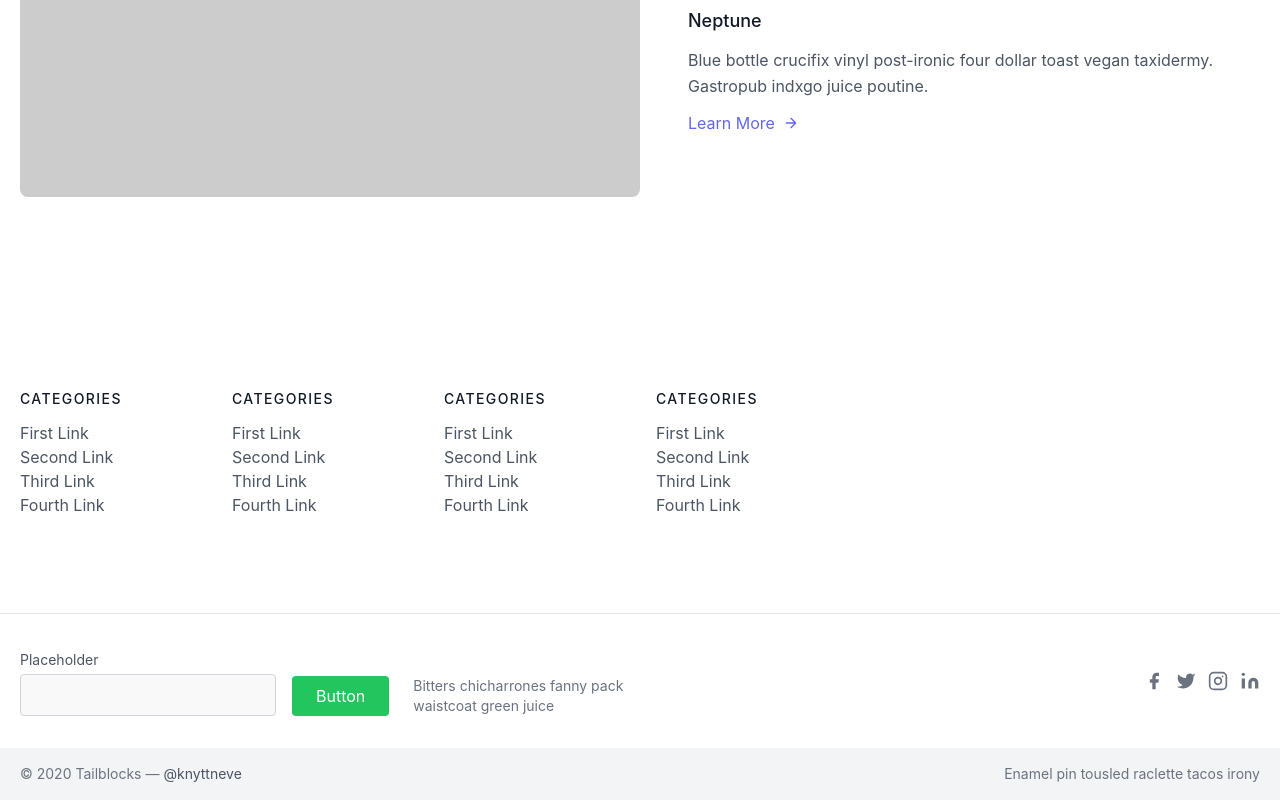
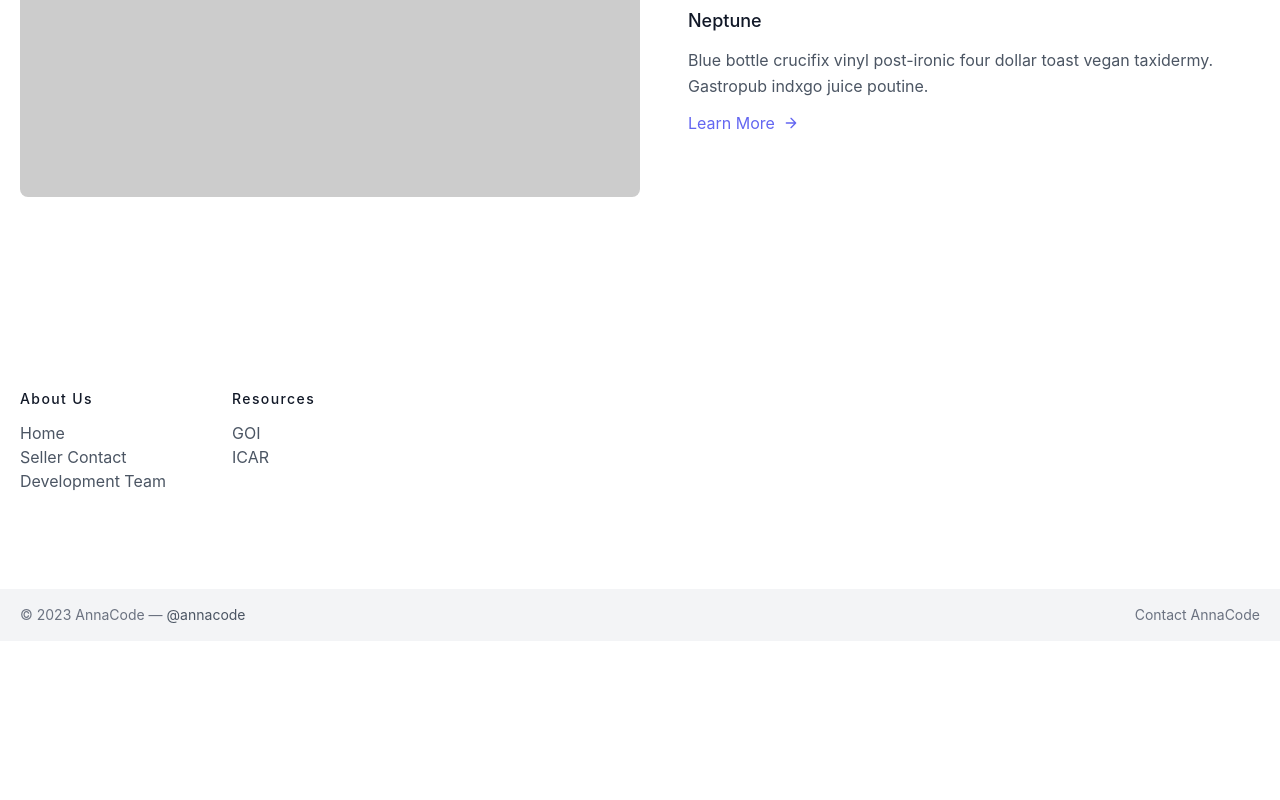
Before and after one commit to yogitheboss/AnnaCode, a React (Create React App) app in the folder annacode/: page / in a window 1280 px wide. Shown: the part 2296-3096 px from the top of the page. After the commit the page ends 2937 px from the top, so only its background shows below. Built offline with nearby package versions, Linux system fonts and the light colour scheme.

Commit message:
updated footer

```diff
--- a/annacode/src/Components/Homepage/Footer.jsx
+++ b/annacode/src/Components/Homepage/Footer.jsx
@@ -7,119 +7,41 @@ function Footer() {
                 <div class="container px-5 py-24 mx-auto">
                     <div class="flex flex-wrap md:text-left text-center -mb-10 -mx-4">
                         <div class="lg:w-1/6 md:w-1/2 w-full px-4">
-                            <h2 class="title-font font-medium text-gray-900 tracking-widest text-sm mb-3">CATEGORIES</h2>
+                            <h2 class="title-font font-medium text-gray-900 tracking-widest text-sm mb-3">About Us</h2>
                             <nav class="list-none mb-10">
                                 <li>
-                                    <a class="text-gray-600 hover:text-gray-800">First Link</a>
+                                    <a class="text-gray-600 hover:text-gray-800">Home</a>
                                 </li>
                                 <li>
-                                    <a class="text-gray-600 hover:text-gray-800">Second Link</a>
+                                    <a class="text-gray-600 hover:text-gray-800">Seller Contact</a>
                                 </li>
                                 <li>
-                                    <a class="text-gray-600 hover:text-gray-800">Third Link</a>
+                                    <a class="text-gray-600 hover:text-gray-800">Development Team</a>
+                                </li>
+
+                            </nav>
+                        </div>
+                        <div class="lg:w-1/6 md:w-1/2 w-full px-4">
+                            <h2 class="title-font font-medium text-gray-900 tracking-widest text-sm mb-3">Resources</h2>
+                            <nav class="list-none mb-10">
+                                <li>
+                                    <a class="text-gray-600 hover:text-gray-800">GOI</a>
                                 </li>
                                 <li>
-                                    <a class="text-gray-600 hover:text-gray-800">Fourth Link</a>
+                                    <a class="text-gray-600 hover:text-gray-800">ICAR</a>
                                 </li>
                             </nav>
                         </div>
-                        <div class="lg:w-1/6 md:w-1/2 w-full px-4">
-                            <h2 class="title-font font-medium text-gray-900 tracking-widest text-sm mb-3">CATEGORIES</h2>
-                            <nav class="list-none mb-10">
-                                <li>
-                                    <a class="text-gray-600 hover:text-gray-800">First Link</a>
-                                </li>
-                                <li>
-                                    <a class="text-gray-600 hover:text-gray-800">Second Link</a>
-                                </li>
-                                <li>
-                                    <a class="text-gray-600 hover:text-gray-800">Third Link</a>
-                                </li>
-                                <li>
-                                    <a class="text-gray-600 hover:text-gray-800">Fourth Link</a>
-                                </li>
-                            </nav>
-                        </div>
-                        <div class="lg:w-1/6 md:w-1/2 w-full px-4">
-                            <h2 class="title-font font-medium text-gray-900 tracking-widest text-sm mb-3">CATEGORIES</h2>
-                            <nav class="list-none mb-10">
-                                <li>
-                                    <a class="text-gray-600 hover:text-gray-800">First Link</a>
-                                </li>
-                                <li>
-                                    <a class="text-gray-600 hover:text-gray-800">Second Link</a>
-                                </li>
-                                <li>
-                                    <a class="text-gray-600 hover:text-gray-800">Third Link</a>
-                                </li>
-                                <li>
-                                    <a class="text-gray-600 hover:text-gray-800">Fourth Link</a>
-                                </li>
-                            </nav>
-                        </div>
-                        <div class="lg:w-1/6 md:w-1/2 w-full px-4">
-                            <h2 class="title-font font-medium text-gray-900 tracking-widest text-sm mb-3">CATEGORIES</h2>
-                            <nav class="list-none mb-10">
-                                <li>
-                                    <a class="text-gray-600 hover:text-gray-800">First Link</a>
-                                </li>
-                                <li>
-                                    <a class="text-gray-600 hover:text-gray-800">Second Link</a>
-                                </li>
-                                <li>
-                                    <a class="text-gray-600 hover:text-gray-800">Third Link</a>
-                                </li>
-                                <li>
-                                    <a class="text-gray-600 hover:text-gray-800">Fourth Link</a>
-                                </li>
-                            </nav>
-                        </div>
-                    </div>
-                </div>
-                <div class="border-t border-gray-200">
-                    <div class="container px-5 py-8 flex flex-wrap mx-auto items-center">
-                        <div class="flex md:flex-nowrap flex-wrap justify-center items-end md:justify-start">
-                            <div class="relative sm:w-64 w-40 sm:mr-4 mr-2">
-                                <label for="footer-field" class="leading-7 text-sm text-gray-600">Placeholder</label>
-                                <input type="text" id="footer-field" name="footer-field" class="w-full bg-gray-100 bg-opacity-50 rounded border border-gray-300 focus:ring-2 focus:bg-transparent focus:ring-green-200 focus:border-green-500 text-base outline-none text-gray-700 py-1 px-3 leading-8 transition-colors duration-200 ease-in-out" />
-                            </div>
-                            <button class="inline-flex text-white bg-green-500 border-0 py-2 px-6 focus:outline-none hover:bg-green-600 rounded">Button</button>
-                            <p class="text-gray-500 text-sm md:ml-6 md:mt-0 mt-2 sm:text-left text-center">Bitters chicharrones fanny pack
-                                <br class="lg:block hidden" />waistcoat green juice
-                            </p>
-                        </div>
-                        <span class="inline-flex lg:ml-auto lg:mt-0 mt-6 w-full justify-center md:justify-start md:w-auto">
-                            <a class="text-gray-500">
-                                <svg fill="currentColor" stroke-linecap="round" stroke-linejoin="round" stroke-width="2" class="w-5 h-5" viewBox="0 0 24 24">
-                                    <path d="M18 2h-3a5 5 0 00-5 5v3H7v4h3v8h4v-8h3l1-4h-4V7a1 1 0 011-1h3z"></path>
-                                </svg>
-                            </a>
-                            <a class="ml-3 text-gray-500">
-                                <svg fill="currentColor" stroke-linecap="round" stroke-linejoin="round" stroke-width="2" class="w-5 h-5" viewBox="0 0 24 24">
-                                    <path d="M23 3a10.9 10.9 0 01-3.14 1.53 4.48 4.48 0 00-7.86 3v1A10.66 10.66 0 013 4s-4 9 5 13a11.64 11.64 0 01-7 2c9 5 20 0 20-11.5a4.5 4.5 0 00-.08-.83A7.72 7.72 0 0023 3z"></path>
-                                </svg>
-                            </a>
-                            <a class="ml-3 text-gray-500">
-                                <svg fill="none" stroke="currentColor" stroke-linecap="round" stroke-linejoin="round" stroke-width="2" class="w-5 h-5" viewBox="0 0 24 24">
-                                    <rect width="20" height="20" x="2" y="2" rx="5" ry="5"></rect>
-                                    <path d="M16 11.37A4 4 0 1112.63 8 4 4 0 0116 11.37zm1.5-4.87h.01"></path>
-                                </svg>
-                            </a>
-                            <a class="ml-3 text-gray-500">
-                                <svg fill="currentColor" stroke="currentColor" stroke-linecap="round" stroke-linejoin="round" stroke-width="0" class="w-5 h-5" viewBox="0 0 24 24">
-                                    <path stroke="none" d="M16 8a6 6 0 016 6v7h-4v-7a2 2 0 00-2-2 2 2 0 00-2 2v7h-4v-7a6 6 0 016-6zM2 9h4v12H2z"></path>
-                                    <circle cx="4" cy="4" r="2" stroke="none"></circle>
-                                </svg>
-                            </a>
-                        </span>
+
+
                     </div>
                 </div>
                 <div class="bg-gray-100">
                     <div class="container mx-auto py-4 px-5 flex flex-wrap flex-col sm:flex-row">
-                        <p class="text-gray-500 text-sm text-center sm:text-left">© 2020 Tailblocks —
-                            <a href="https://twitter.com/knyttneve" class="text-gray-600 ml-1" target="_blank" rel="noopener noreferrer">@knyttneve</a>
+                        <p class="text-gray-500 text-sm text-center sm:text-left">© 2023 AnnaCode —
+                            <a href="https://twitter.com/knyttneve" class="text-gray-600 ml-1" target="_blank" rel="noopener noreferrer">@annacode</a>
                         </p>
-                        <span class="sm:ml-auto sm:mt-0 mt-2 sm:w-auto w-full sm:text-left text-center text-gray-500 text-sm">Enamel pin tousled raclette tacos irony</span>
+                        <span class="sm:ml-auto sm:mt-0 mt-2 sm:w-auto w-full sm:text-left text-center text-gray-500 text-sm">Contact AnnaCode</span>
                     </div>
                 </div>
             </footer>
```
